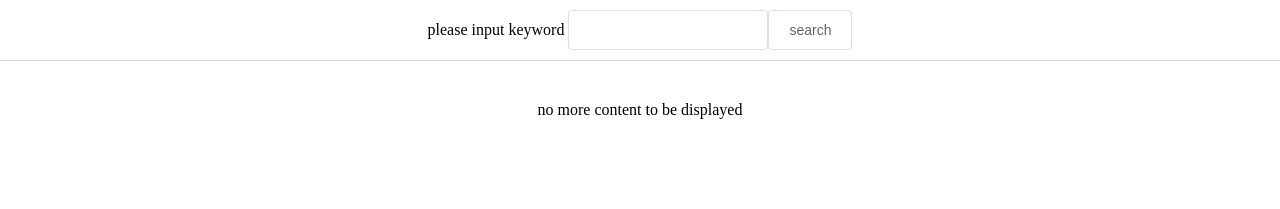
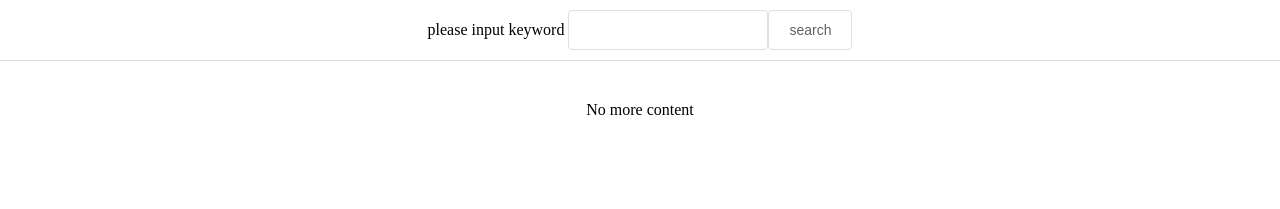
Before and after one commit to cxcxcx89611/OktaFlickrSpringIntegration_gui, a Vue app: page /#/islogin in a window 1280 px wide. Shown: the top 209 px of the page. Built offline with nearby package versions, Linux system fonts and the light colour scheme.

Commit message:
payload image json iterate

```diff
--- a/src/components/islogin.vue
+++ b/src/components/islogin.vue
@@ -10,7 +10,7 @@
         <img v-for="item in data" :src="item" style=" width: 200px; height: 200px; padding: 10px; "/>
       </div>
       <div v-else style="margin: 0 auto; padding: 40px; text-align: center">
-        no more content to be displayed
+         No more content
       </div>
     </div>
   </div>
@@ -37,8 +37,8 @@
           method: 'get',
         })
         s.then(res => {
-          console.log(res.data.data)
-          this.data = res.data.data;
+          console.log(res.data)
+          this.data = res.data;
         })
         console.log(s)
       }
```
